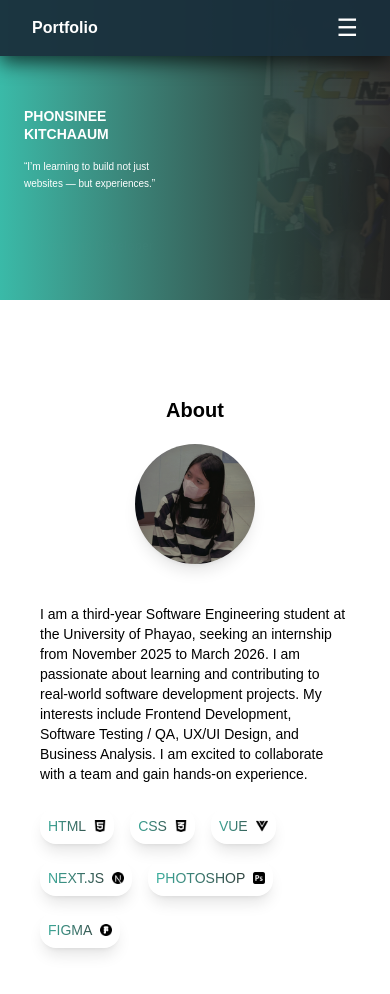
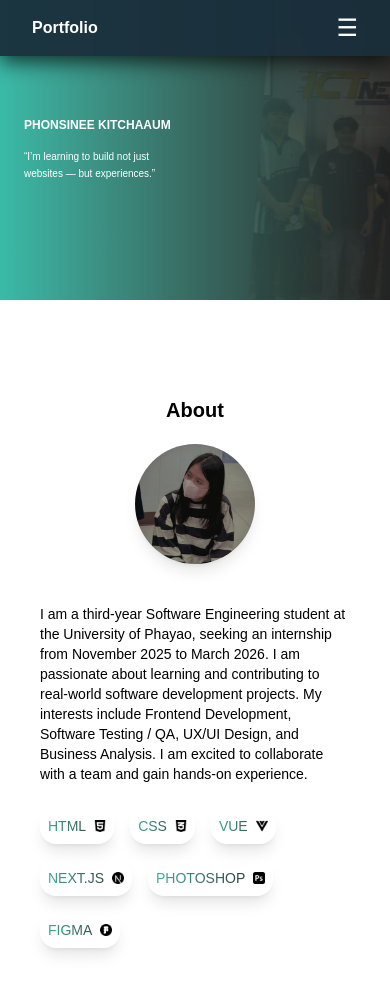
Before and after one commit to 66022804/cv, a Next.js app: page / in a window 390 px wide. Shown: the top 994 px of the page. Built offline with nearby package versions, Linux system fonts and the light colour scheme.

Commit message:
fix text

```diff
--- a/app/page.tsx
+++ b/app/page.tsx
@@ -400,7 +400,7 @@ export default function CV() {
           <div className="flex flex-row w-full 2xl:min-h-screen xl:h-[700px] lg:h-[580px] md:h-[480px] sm:h-[450px] h-[300px]  bg-gradient-to-r from-[#3abaa8] to-[#232323] text-white">
             {/* Left Section */}
             <div className="flex flex-col justify-center sm:p-10 p-6  pt-30  lg:p-20 flex-1">
-              <h1 className="2xl:text-5xl xl:text-4xl lg:text-3xl md:text-2xl  sm:text-xl text-sm font-bold uppercase leading-tight float-up-fade-in-out delay-0">
+              <h1 className="2xl:text-5xl xl:text-4xl lg:text-3xl md:text-2xl  sm:text-xl text-xs font-bold uppercase leading-tight float-up-fade-in-out delay-0">
                 PHONSINEE KITCHAAUM <br />
               </h1>
 
```
